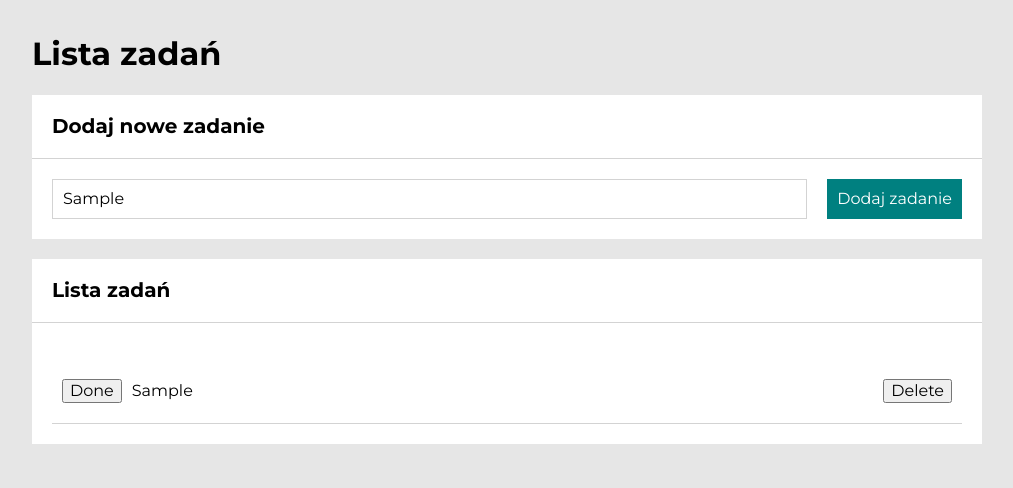
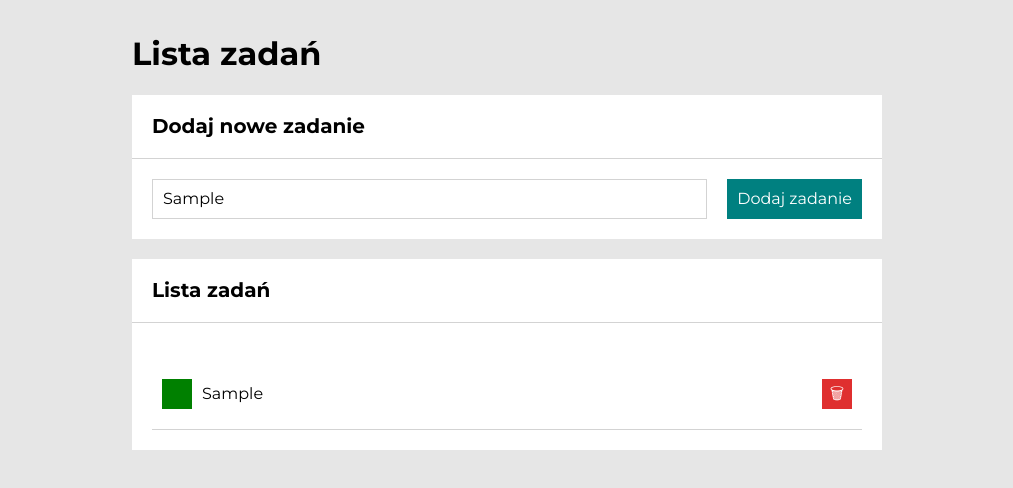
Before and after one commit to Ewa14/to-do-list, a plain HTML site: page index.html in a window 1280 px wide. Both pictures are taken after typing "Sample" into the empty fields and a click on the button "Dodaj zadanie". Shown: the whole page, without its empty margins (133-1146 px from the left). Drawn offline with nearby package versions, Linux system fonts and the light colour scheme.

Commit message:
added tasks buttons emojis

```diff
--- a/css/style.css
+++ b/css/style.css
@@ -11,7 +11,8 @@ html {
 .body {
     font-family: 'Montserrat', sans-serif;
     margin: auto;
-    max-width: 1000px;
+    max-width: 800px;
     padding: 15px 5px;
     background-color: rgb(230, 230, 230);
+    word-break: break-word;
 }
--- a/css/tasks.css
+++ b/css/tasks.css
@@ -20,3 +20,16 @@
 .tasks__content--done {
     text-decoration: line-through;
 }
+
+.tasks__button {
+    height: 30px;
+    width: 30px;
+    border: none;
+    color: white;
+    background-color: green;
+}
+
+.tasks__button--delete{
+    background-color: rgb(223, 47, 47);
+
+}
--- a/js/script.js
+++ b/js/script.js
@@ -44,9 +44,9 @@
         for (const task of tasks) {
             htmlInput += `
             <li class="tasks__item">
-            <button class="tasks__button tasks__button--done js-doneButton">Done</button>
-            <span class="tasks__content ${task.done ? "tasks__content--done" : ""}"> ${task.content} </span>
-            <button class="tasks__button tasks__button--delete js-deleteButton">Delete</button>
+            <button class="tasks__button ${task.done ? "tasks__button--done " : ""}js-doneButton">${task.done ? "✔" : ""}</button>
+            <span class="tasks__content ${task.done ? "tasks__content--done" : ""}">${task.content}</span>
+            <button class="tasks__button tasks__button--delete js-deleteButton">\🗑</button>
             </li>
             `
         }
```
